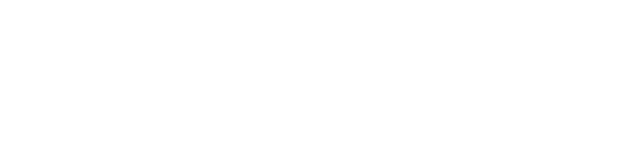
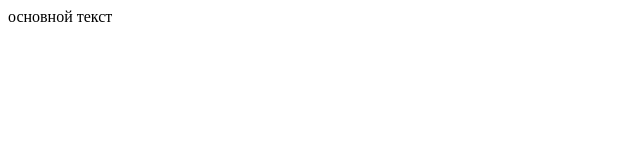
Before and after one commit to gvs89/GIT, a plain HTML site: page index.html in a window 1280 px wide. Shown: the whole page, without its empty margins (0-640 px from the left). Drawn offline with Linux system fonts and the light colour scheme.

Commit message:
Update index.html add text

```diff
--- a/index.html
+++ b/index.html
@@ -6,6 +6,6 @@
     <title>Document</title>
 </head>
 <body>
-
+    основной текст
 </body>
 </html>
```
